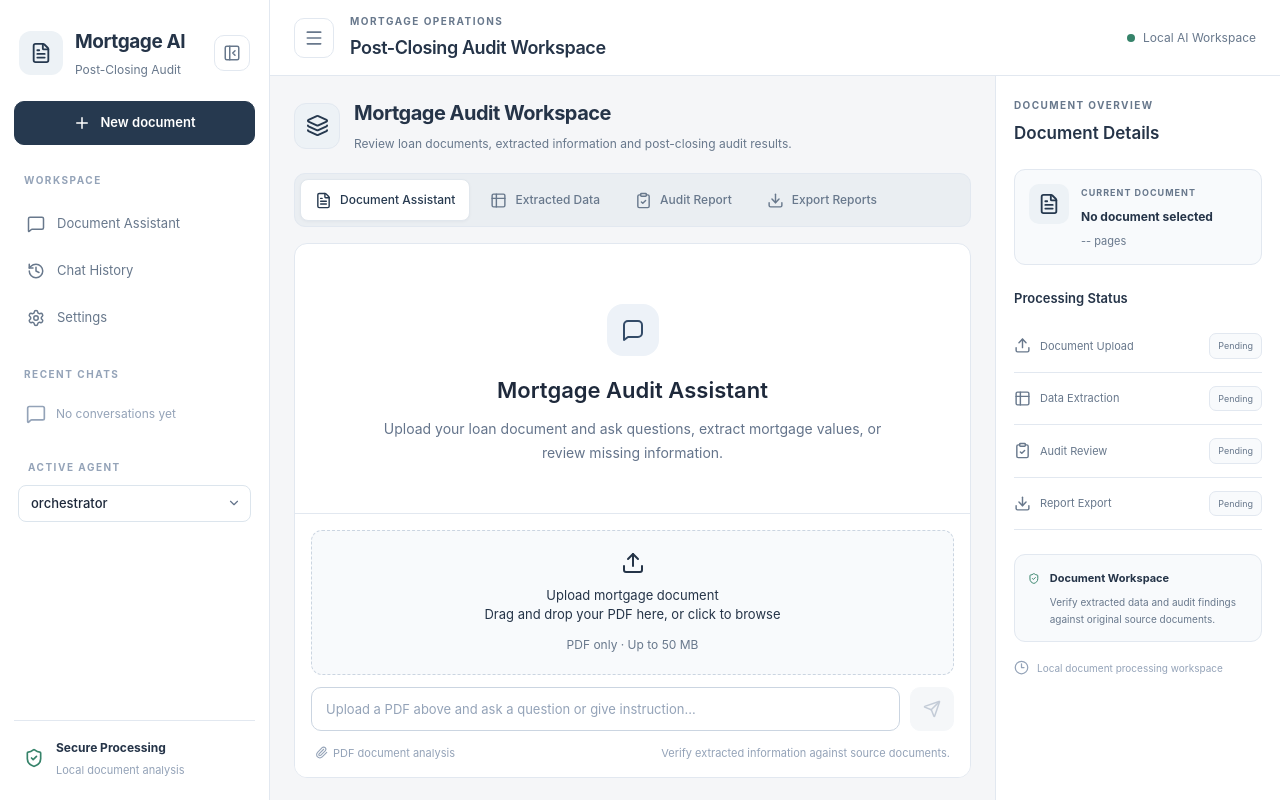
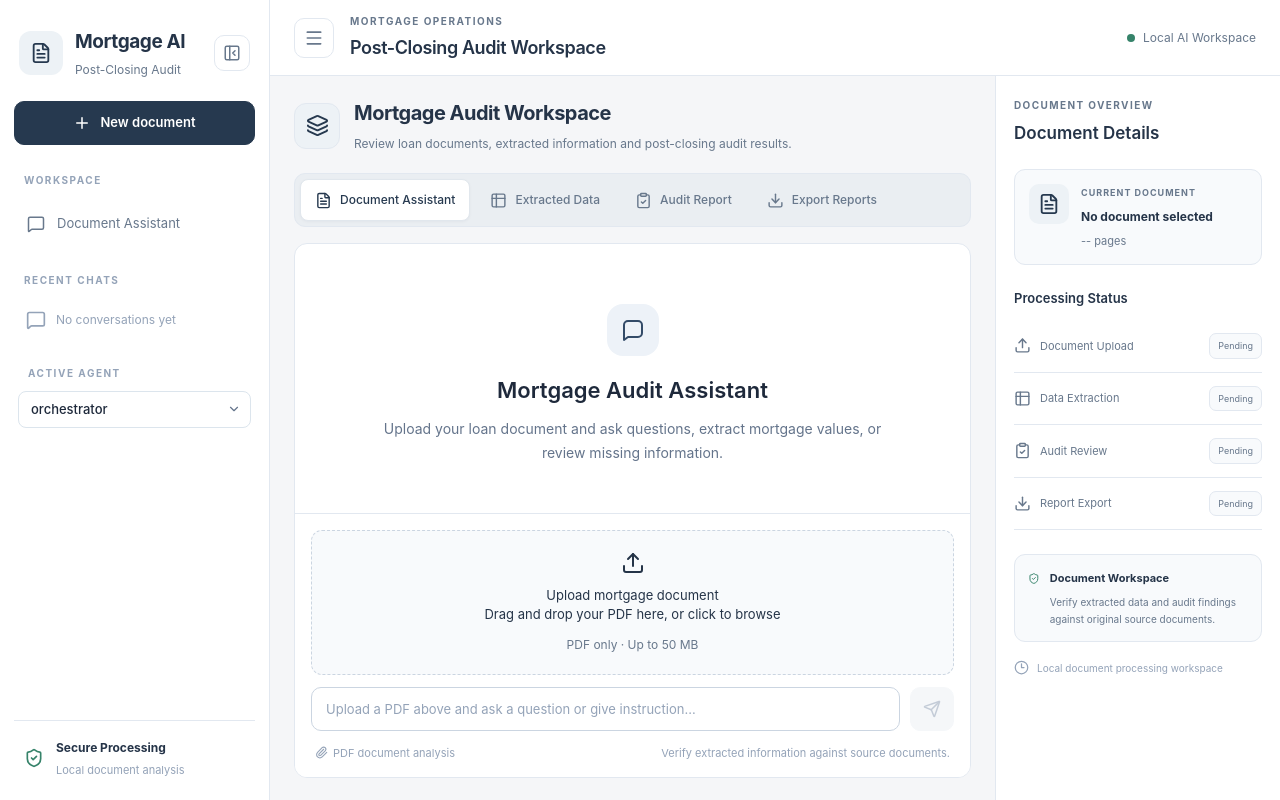
Before and after one commit to Rakolkata/morgage_open_ai, a Next.js app in the folder frontend/: page / in a window 1280 px wide. Built offline with nearby package versions, Linux system fonts and the light colour scheme.

Commit message:
sidebar link remove

```diff
--- a/frontend/src/components/sidebar/WorkspaceSidebar.tsx
+++ b/frontend/src/components/sidebar/WorkspaceSidebar.tsx
@@ -75,7 +75,7 @@ export default function WorkspaceSidebar({
           Document Assistant
         </Link>
 
-        <Link href="/history" className="sidebar-link">
+        {/* <Link href="/history" className="sidebar-link">
           <History size={18} />
           Chat History
         </Link>
@@ -83,7 +83,7 @@ export default function WorkspaceSidebar({
         <Link href="/settings" className="sidebar-link">
           <Settings size={18} />
           Settings
-        </Link>
+        </Link> */}
       </div>
 
       <div className="recent-documents">
@@ -100,11 +100,10 @@ export default function WorkspaceSidebar({
               <button
                 key={conversation.id}
                 type="button"
-                className={`sidebar-link recent-chat-item ${
-                  activeConversationId === conversation.id
+                className={`sidebar-link recent-chat-item ${activeConversationId === conversation.id
                     ? "active"
                     : ""
-                }`}
+                  }`}
                 onClick={() => openConversation(conversation.id)}
                 title={conversation.title}
               >
```
